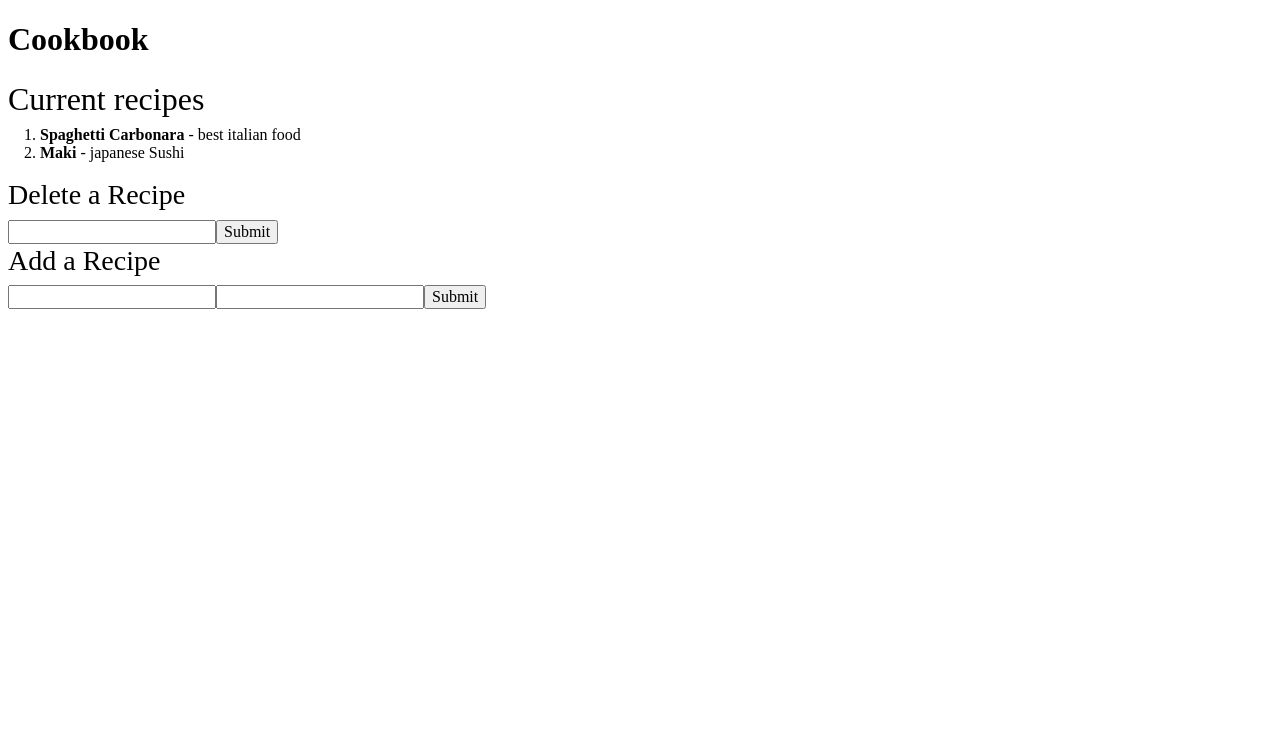
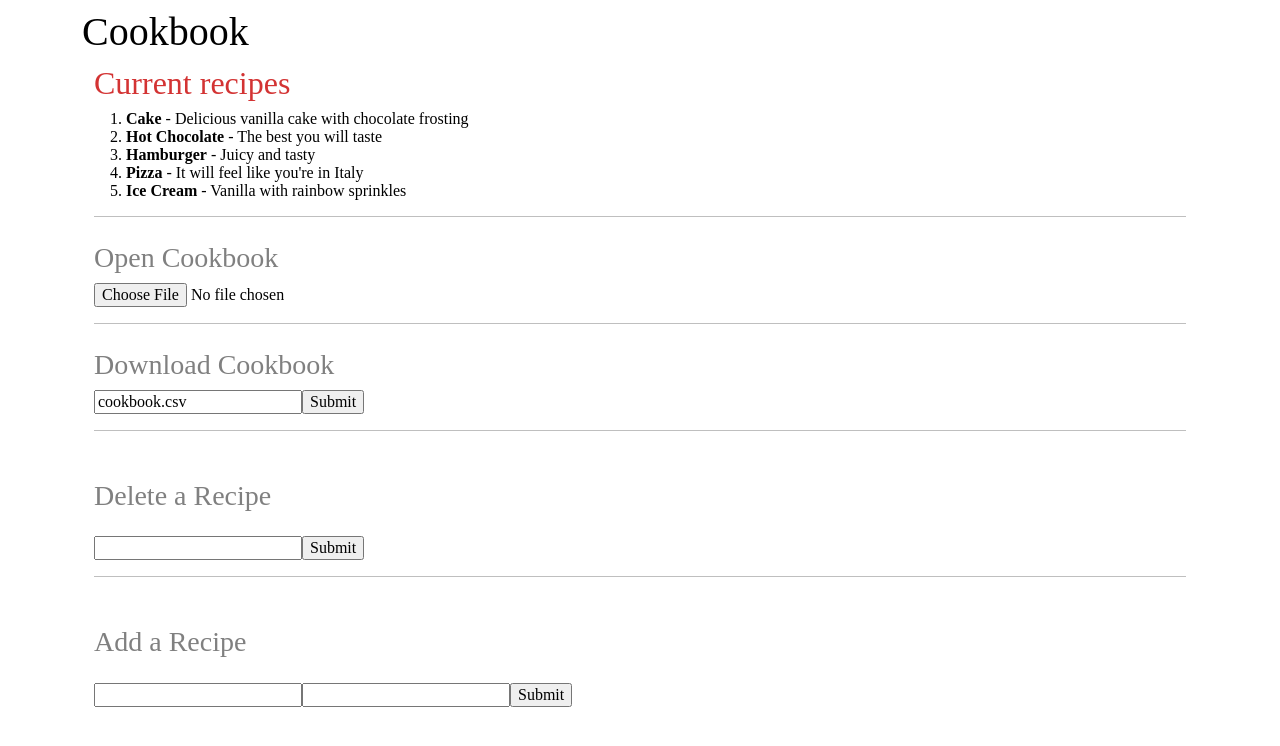
Before and after one commit to MSubsea/ng-cookbook, an Angular app: page / in a window 1280 px wide. Shown: the top 746 px of the page. Built offline with nearby package versions, Linux system fonts and the light colour scheme.

Commit message:
Import recipes from json file

```diff
--- a/package.json
+++ b/package.json
@@ -19,6 +19,7 @@
     "@angular/platform-browser-dynamic": "^14.1.0",
     "@angular/router": "^14.1.0",
     "bootstrap": "^5.2.0",
+    "file-saver": "^2.0.5",
     "rxjs": "~7.5.0",
     "tslib": "^2.3.0",
     "zone.js": "~0.11.4"
@@ -27,6 +28,7 @@
     "@angular-devkit/build-angular": "^14.1.1",
     "@angular/cli": "~14.1.1",
     "@angular/compiler-cli": "^14.1.0",
+    "@types/file-saver": "^2.0.5",
     "@types/jasmine": "~4.0.0",
     "jasmine-core": "~4.2.0",
     "karma": "~6.4.0",
--- a/src/app/app.component.html
+++ b/src/app/app.component.html
@@ -1,2 +1,5 @@
-<h1>Cookbook</h1>
-<app-cookbook></app-cookbook>
+<div class="container">
+  <h1>Cookbook</h1>
+
+  <app-cookbook></app-cookbook>
+</div>
--- a/src/app/app.component.scss
+++ b/src/app/app.component.scss
@@ -0,0 +1 @@
+@import "~bootstrap/scss/bootstrap";
--- a/src/app/app.module.ts
+++ b/src/app/app.module.ts
@@ -1,3 +1,4 @@
+import { HttpClientModule } from '@angular/common/http';
 import { NgModule } from '@angular/core';
 import { BrowserModule } from '@angular/platform-browser';
 
@@ -10,7 +11,8 @@ import { CookbookComponent } from './cookbook/cookbook.component';
     CookbookComponent
   ],
   imports: [
-    BrowserModule
+    BrowserModule,
+    HttpClientModule
   ],
   providers: [],
   bootstrap: [AppComponent]
--- a/src/app/cookbook/cookbook.component.html
+++ b/src/app/cookbook/cookbook.component.html
@@ -1,19 +1,45 @@
-<h2>Current recipes</h2>
+<div class="container">
+    <div class="card-header">
+
+        <h2 style="color: rgba(200, 0, 0, 0.8);">Current recipes</h2>
+
+    </div>
+    <div class="card-body">
+
         <ol>
             <li *ngFor="let item of myCookbook.all()">
                 <b>{{item.name}}</b> - {{item.description}}
             </li>
         </ol>
-
-<h3>Delete a Recipe</h3>
-<form>
+    </div>
+    <hr>
+    <form class="mt-4">
+        <h3 style="color: grey;">Open Cookbook</h3>
+       <input type="file" id="uploadName" value="cookbook.csv">
+    </form>
+    <hr>
+    <form class="mt-4">
+        <h3 style="color: grey;">Download Cookbook</h3>
+       <input type="input" id="downloadName" value="cookbook.csv">
+       <input type="submit" id="download">
+    </form>
+    <hr>
+    <div class="card-body mt-5">
+        <h3 style="color: grey;">Delete a Recipe</h3>
+        <form class="mt-4">
              <input type="text" id="menuid">
             <input type="submit" id="delsubmit">
         </form>
 
-<h3>Add a Recipe</h3>
-<form>
+    </div>
+    <hr>
+    <div class="card-body mt-5">
+        <h3 style="color: grey;">Add a Recipe</h3>
+        <form class="mt-4">
+
             <input type="text" id="menuname">
             <input type="text" id="menudesc">
             <input type="submit" id="addsubmit">
         </form>
+    </div>
+</div>
--- a/src/app/cookbook/cookbook.component.ts
+++ b/src/app/cookbook/cookbook.component.ts
@@ -1,6 +1,9 @@
 import { Component, OnInit } from '@angular/core';
 import { Cookbook } from '../lib/cookbook';
 import { Recipe } from '../lib/recipe';
+import { saveAs } from "file-saver";
+import { RecipeService } from './recipe.service';
+import { Subscription } from 'rxjs';
 
 @Component({
   selector: 'app-cookbook',
@@ -9,13 +12,16 @@ import { Recipe } from '../lib/recipe';
 })
 export class CookbookComponent implements OnInit {
   myCookbook:Cookbook;
+  sub!: Subscription;
+  filteredRecipes: Recipe[] = [];
+  errorMessage: string = "";
 
-  constructor() {
+  constructor(private recipeService:RecipeService) {
     this.myCookbook = new Cookbook()
-    let menu1 = new Recipe("Spaghetti Carbonara", "best italian food");
+    /*let menu1 = new Recipe("Spaghetti Carbonara", "best italian food");
     this.myCookbook.add_recipe(menu1);
     let menu2 = new Recipe("Maki", "japanese Sushi");
-    this.myCookbook.add_recipe(menu2);
+    this.myCookbook.add_recipe(menu2);  */
   }
 
   deleteMenu() {
@@ -38,7 +44,77 @@ export class CookbookComponent implements OnInit {
     desc.value = "";
   }
 
+  uploadFromCsv() {
+    let csv_array = [];
+    const name:HTMLInputElement = <HTMLInputElement>document.getElementById("uploadName");
+    console.log(name.value);
+    const reader = new FileReader();
+    reader.onload = (e:any) => {
+      console.log(e.target.result);
+    }
+    //reader.readAsArrayBuffer(name.value);
+  }
+
+  readSingleFile(e:any) {
+    e.preventDefault();
+    let file = e.target!.files[0]!;
+    if (!file) {
+      return;
+    }
+
+    let reader = new FileReader();
+    let menus: Recipe[] = [];
+    reader.onload = function(e) {
+      var contents:string = <string>e.target?.result;
+      let lines = contents.split("\n");
+      let line_no = 0
+      lines.forEach((line) => {
+        let l = line.trim()
+        let menu = l.split(";")
+        let menu1 = new Recipe(menu[0], menu[1]);
+        menus.push(menu1)
+        line_no += 1
+      })
+
+    };
+    reader.readAsText(file);
+    console.log("Loaded menus");
+    menus.forEach((menu) => {
+      console.log(menu.name + "; " + menu.description);
+      this.myCookbook.add_recipe(menu)
+    })
+  }
+
+  downloadAsCsv() {
+    let csv_array = [];
+    const name:HTMLInputElement = <HTMLInputElement>document.getElementById("downloadName");
+    csv_array.push("Name; Description");
+    this.myCookbook.recipes.forEach((recipe) => {
+      csv_array.push(recipe.name + ";" + recipe.description)
+    })
+    let csv_a = csv_array.join("\r\n")
+    let blob = new Blob([csv_a], {type: "text/csv"});
+    console.log(csv_a);
+    saveAs(blob, name.value);
+  }
+
   ngOnInit(): void {
+    this.sub = this.recipeService.getRecipes().subscribe({
+      next: recipes => {
+        recipes.forEach(recipe => {
+          let new_recipe = new Recipe(recipe.name, recipe.description);
+          new_recipe.rating = recipe.rating;
+          new_recipe.imageUrl = recipe.imageUrl;
+          new_recipe.done = recipe.done;
+          new_recipe.recipeId = recipe.recipeId;
+          this.myCookbook.add_recipe(new_recipe);
+        })
+        this.filteredRecipes = this.myCookbook.all();
+      },
+
+      error: err => this.errorMessage = err
+    })
+
     document.getElementById("addsubmit")!.addEventListener("click", (event) => {
       event.preventDefault();
       this.addMenu();
@@ -48,6 +124,18 @@ export class CookbookComponent implements OnInit {
       event.preventDefault();
       this.deleteMenu();
     })
+
+    /*document.getElementById("upload")!.addEventListener("click", (event) => {
+      event.preventDefault();
+      this.uploadFromCsv();
+    })*/
+
+    document.getElementById("uploadName")?.addEventListener('change', this.readSingleFile, false)
+
+    document.getElementById("download")!.addEventListener("click", (event) => {
+      event.preventDefault();
+      this.downloadAsCsv();
+    })
   }
 
 }
--- /dev/null
+++ b/src/app/cookbook/recipe.service.ts
@@ -0,0 +1,31 @@
+import { Injectable } from "@angular/core";
+import { HttpClient, HttpErrorResponse } from "@angular/common/http";
+import { IRecipe } from "../lib/irecipe";
+import { catchError, Observable, tap, throwError } from "rxjs";
+
+@Injectable({
+    providedIn: 'root'
+})
+export class RecipeService {
+    private productUrl = 'assets/recipes/recipes.json';
+    constructor(private http: HttpClient) {}
+
+    getRecipes(): Observable<IRecipe[]> {
+        return this.http.get<IRecipe[]>(this.productUrl).pipe(
+            tap(data => console.log('All: ', JSON.stringify(data))),
+            catchError(this.handleError)
+        );
+    }
+
+    private handleError(err: HttpErrorResponse) {
+        let errorMessage:any = "";
+        if (err.error instanceof ErrorEvent) {
+            errorMessage = err.error.message;
+        } else {
+            errorMessage = err.status;
+        }
+        console.error(errorMessage)
+
+        return throwError(() => errorMessage)
+    }
+}
--- a/src/app/lib/recipe.ts
+++ b/src/app/lib/recipe.ts
@@ -1,11 +1,23 @@
 import { IRecipe } from "./irecipe"
 
 export class Recipe implements IRecipe {
+    recipeId: number = -1;
     name:string;
     description:string;
+    imageUrl:string = "";
+    rating: number = 0;
+    done: boolean = false;
 
     constructor(name:string, description:string) {
         this.name = name;
         this.description = description;
     }
+
+    setName(newName:string):void {
+        this.name = newName;
+    }
+
+    setDescription(newDescription:string):void {
+        this.description = newDescription;
+    }
 }
--- /dev/null
+++ b/src/assets/recipes/recipes.json
@@ -0,0 +1,42 @@
+[
+    {
+        "recipeId": 1,
+        "name": "Cake",
+        "description": "Delicious vanilla cake with chocolate frosting",
+        "rating": 5,
+        "done": true,
+        "imageUrl":"https://images.unsplash.com/photo-1588195538326-c5b1e9f80a1b?ixlib=rb-1.2.1&ixid=MnwxMjA3fDB8MHxzZWFyY2h8Mnx8Y2FrZXxlbnwwfHwwfHw%3D&auto=format&fit=crop&w=500&q=60"
+    },
+    {
+        "recipeId": 2,
+        "name": "Hot Chocolate",
+        "description": "The best you will taste",
+        "rating": 2,
+        "done": false,
+        "imageUrl":"https://images.unsplash.com/photo-1542990253-0d0f5be5f0ed?ixlib=rb-1.2.1&ixid=MnwxMjA3fDB8MHxzZWFyY2h8MXx8aG90JTIwY2hvY29sYXRlfGVufDB8fDB8fA%3D%3D&auto=format&fit=crop&w=500&q=60"
+    },
+    {
+        "recipeId": 5,
+        "name": "Hamburger",
+        "description": "Juicy and tasty",
+        "rating": 3,
+        "done": false,
+        "imageUrl":"https://images.unsplash.com/photo-1568901346375-23c9450c58cd?ixlib=rb-1.2.1&ixid=MnwxMjA3fDB8MHxzZWFyY2h8MXx8aGFtYnVyZ2VyfGVufDB8fDB8fA%3D%3D&auto=format&fit=crop&w=500&q=60"
+    },
+    {
+        "recipeId": 8,
+        "name": "Pizza",
+        "description": "It will feel like you're in Italy",
+        "rating": 2,
+        "done": true,
+        "imageUrl":"https://images.unsplash.com/photo-1594007654729-407eedc4be65?ixlib=rb-1.2.1&ixid=MnwxMjA3fDB8MHxzZWFyY2h8M3x8cGl6emF8ZW58MHx8MHx8&auto=format&fit=crop&w=500&q=60"
+    },
+    {
+        "recipeId": 10,
+        "name": "Ice Cream",
+        "description": "Vanilla with rainbow sprinkles",
+        "rating": 5,
+        "done": true,
+        "imageUrl":"https://images.unsplash.com/photo-1560008581-09826d1de69e?ixlib=rb-1.2.1&ixid=MnwxMjA3fDB8MHxzZWFyY2h8Mnx8aWNlJTIwY3JlYW18ZW58MHx8MHx8&auto=format&fit=crop&w=500&q=60"
+    }
+]
```
Also changed, not shown: src/app/lib/irecipe.ts (+6 -2 lines), 1 other file (tests, documents, lock files or other folders). Lines whose indentation alone changed are shown as unchanged.
